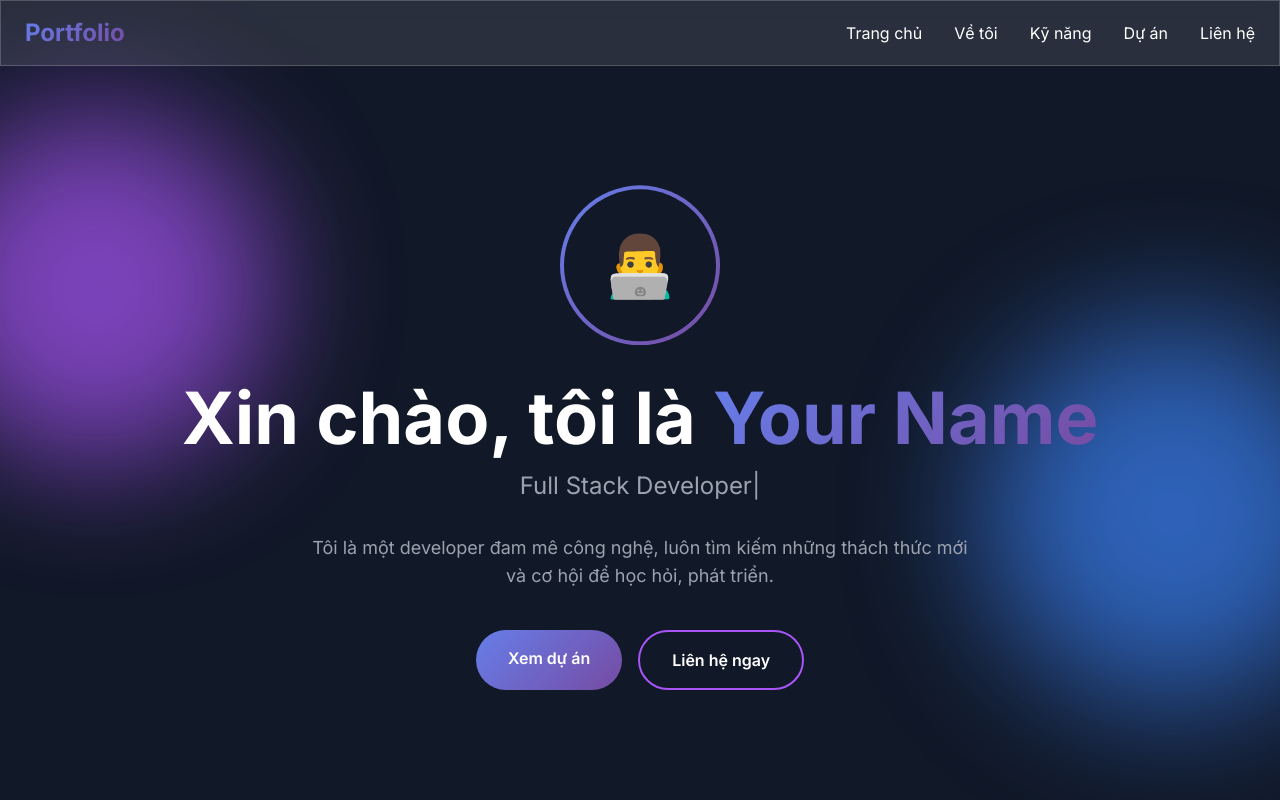
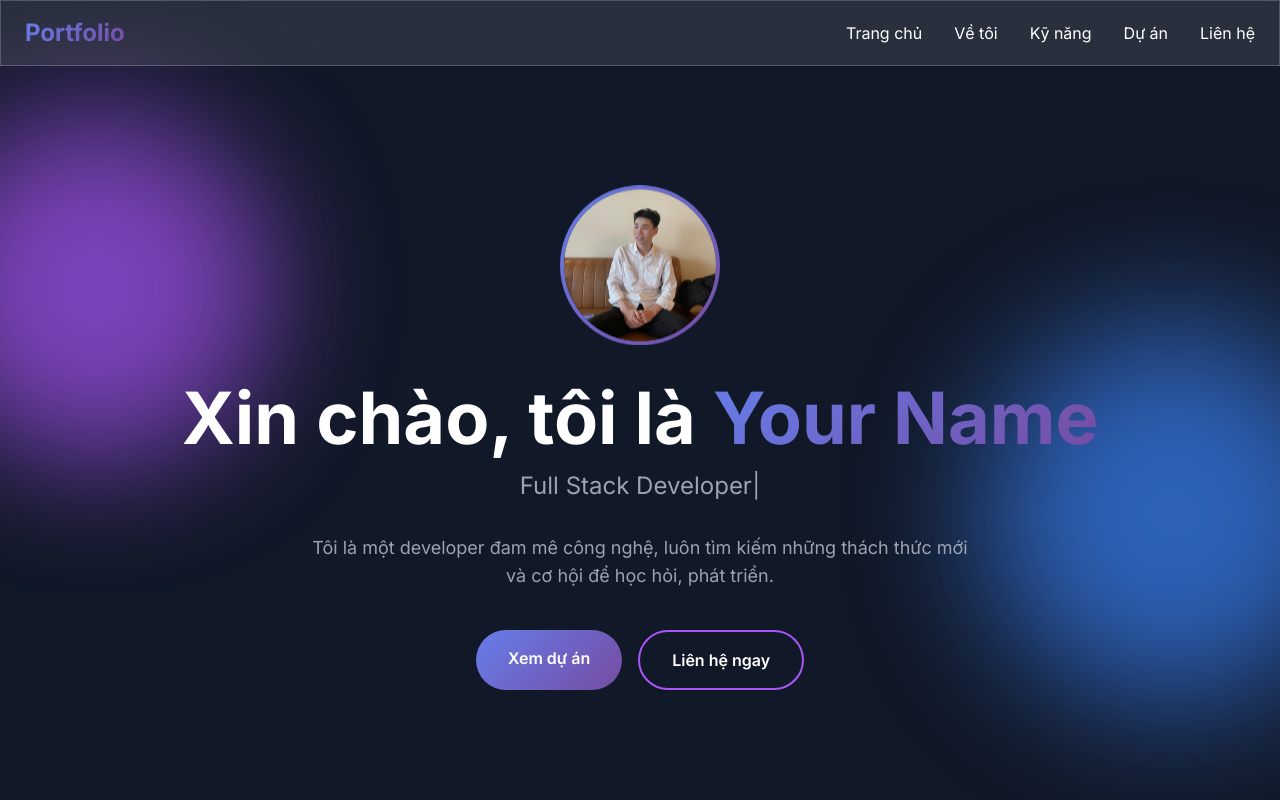
Before and after one commit to nguyentiendung38/info, a plain HTML site: page index.html in a window 1280 px wide. Shown: the top 800 px of the page. Drawn offline with nearby package versions, Linux system fonts and the light colour scheme.

Commit message:
Initial commit

```diff
--- a/index.html
+++ b/index.html
@@ -142,7 +142,7 @@
             <div class="float-animation">
                 <div class="w-40 h-40 mx-auto mb-8 rounded-full gradient-bg p-1">
                     <div class="w-full h-full rounded-full bg-gray-900 flex items-center justify-center text-6xl">
-                        👨‍💻
+                        <img src="image/avata.jpg" alt="Profile" class="w-full h-full rounded-full object-cover">
                     </div>
                 </div>
             </div>
```
Also changed, not shown: image/avata.jpg (added).
